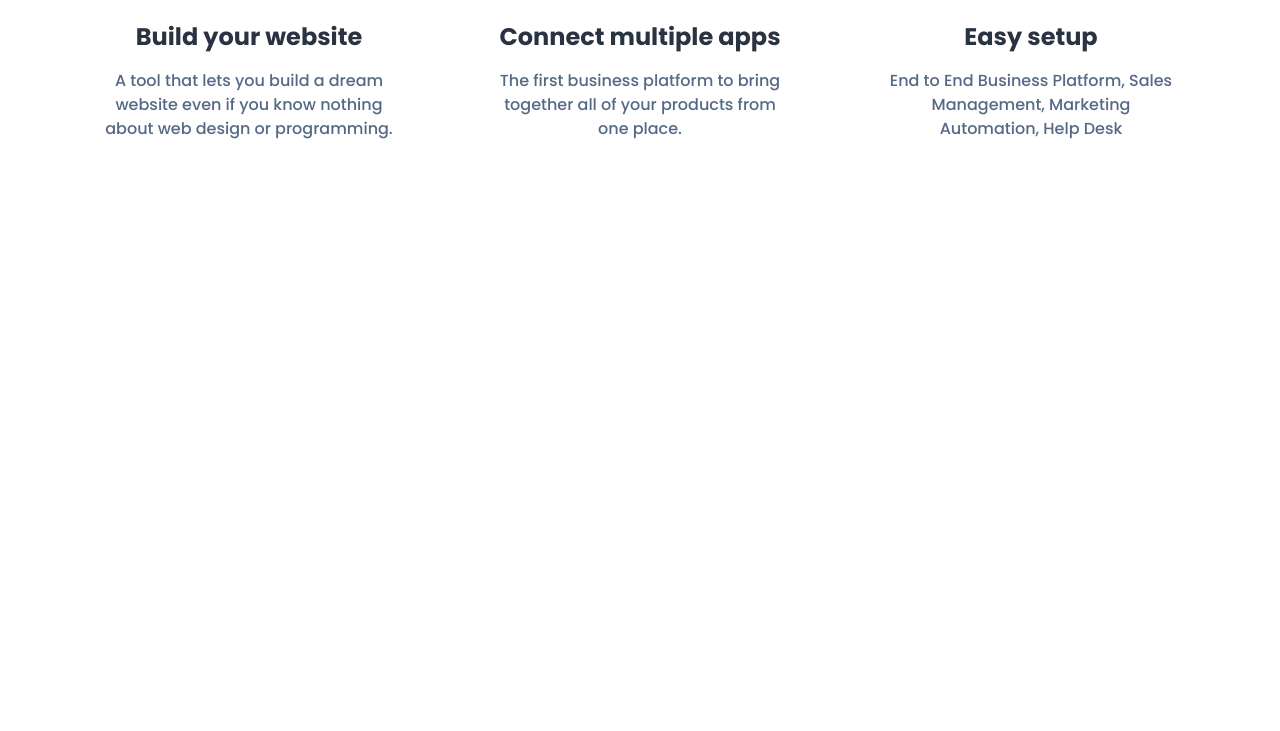
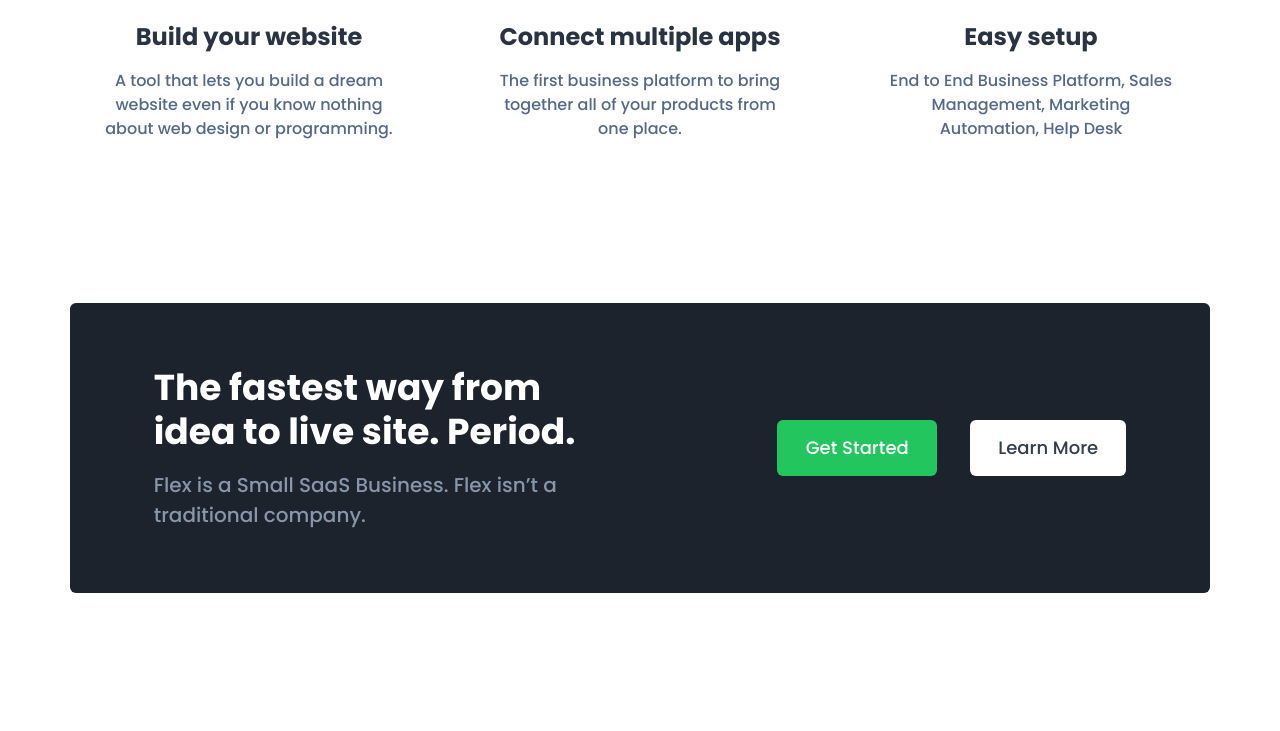
Before and after one commit to robo1412/Homework-12, a plain HTML site: page index.html in a window 1280 px wide. Shown: the part 1493-2224 px from the top of the page. Before the commit the page ends 1796 px from the top, so only its background shows below. Drawn offline with Linux system fonts and the light colour scheme; files whose address does not match are found by name.

Commit message:
add section2

```diff
--- a/css/style.css
+++ b/css/style.css
@@ -246,7 +246,7 @@
     align-items: center;
     font-family: Poppins;
     font-weight: 500;
-    /* font-size: 12px; */
+    font-size: 12px;
     color: #22C55E;
 
 }
@@ -319,3 +319,92 @@
     text-align: center;
     color: #556987;
 }
+
+/* section #2 */
+
+.section2 {
+    max-width: 1440px;
+    height: 428px;
+}
+.sect2-container {
+    max-width: 1140px;
+    width: 100%;
+    height: 290px;
+    background-color: #1C232D;
+    margin: 0 auto;
+    border-radius: 6px;
+    display: flex;
+    justify-content: space-around;
+    align-items: center;
+}
+.sect2-text {
+    max-width: 456px;
+    width: 100%;
+    height: 164px;
+    display: flex;
+    flex-direction: column;
+    row-gap: 16px;
+}
+.sect2-text h4 {
+    max-width: 456px;
+    width: 100%;
+    font-family: Poppins bold;
+    font-weight: 700;
+    font-size: 36px;
+    line-height: 44px;
+    letter-spacing: -2%;
+    color: #FFFFFF;
+}
+.sect2-text p {
+    max-width: 456px;
+    width: 100%;
+    font-family: Poppins medium;
+    font-weight: 500;
+    font-size: 20px;
+    line-height: 30px;
+    color: #8896AB;
+}
+.sect2-buttons {
+    max-width: 349px;
+    width: 100%;
+    height: 56px;
+    display: flex;
+    justify-content: space-between;
+    align-items: center;
+}
+.getstarted {
+    width: 160px;
+    height: 56px;
+    background-color: #22C55E;
+    border-radius: 6px;
+    display: flex;
+    justify-content: center;
+    align-items: center;
+}
+.get-started-btn {
+    background-color: #22C55E;
+    border: none;
+    color: #FFFFFF;
+    font-family: Poppins medium;
+    font-weight: 500;
+    font-size: 18px;
+    line-height: 28px;
+}
+.learn-more {
+    width: 156px;
+    height: 56px;
+    background-color: #FFFFFF;
+    border-radius: 6px;
+    display: flex;
+    justify-content: center;
+    align-items: center;
+}
+.learn-more-btn {
+    background-color: #FFFFFF;
+    border: none;
+    color: #333F51;
+    font-family: Poppins medium;
+    font-weight: 500;
+    font-size: 18px;
+    line-height: 28px;
+}
--- a/index.html
+++ b/index.html
@@ -1,20 +1,23 @@
 <!DOCTYPE html>
 <html lang="en">
   <head>
-    <meta charset="UTF-8">
-    <meta name="viewport" content="width=device-width, initial-scale=1.0">
+    <meta charset="UTF-8" />
+    <meta name="viewport" content="width=device-width, initial-scale=1.0" />
     <title>Document</title>
-    <link rel="stylesheet" href="css/reset.css">
-    <link rel="stylesheet" href="css/style.css">
-    <link rel="stylesheet" href="css/fonts.css">
-    <link rel="stylesheet" href="https://cdnjs.cloudflare.com/ajax/libs/font-awesome/6.4.2/css/all.min.css">
+    <link rel="stylesheet" href="css/reset.css" />
+    <link rel="stylesheet" href="css/style.css" />
+    <link rel="stylesheet" href="css/fonts.css" />
+    <link
+      rel="stylesheet"
+      href="https://cdnjs.cloudflare.com/ajax/libs/font-awesome/6.4.2/css/all.min.css"
+    />
   </head>
   <body>
     <header class="header">
       <div class="header-container">
         <div class="header-wraper">
           <div class="header-logo">
-                    <img src="images/Logo.png" alt="logo">
+            <img src="images/Logo.png" alt="logo" />
           </div>
           <div class="navigation">
             <nav>
@@ -39,7 +42,7 @@
               <a href="#"> Log In</a>
             </div>
             <div class="signup">
-                        <button class="btn-signup" type="button"> Sign Up</button>
+              <button class="btn-signup" type="button">Sign Up</button>
             </div>
           </div>
         </div>
@@ -49,21 +52,35 @@
               <p>HEADER</p>
             </div>
             <div class="text">
-                        <h3>A small business is only as good as its tools. </h3>
-                        <p>We’re different. Flex is the only saas business platform that lets you run your business on one platform, seamlessly across all digital channels.</p>
+              <h3>A small business is only as good as its tools.</h3>
+              <p>
+                We’re different. Flex is the only saas business platform that
+                lets you run your business on one platform, seamlessly across
+                all digital channels.
+              </p>
             </div>
             <div class="email-access">
               <div class="email">
                 <label for="email"></label>
                 <i class="fa-regular fa-envelope"></i>
-                            <input class="input-element" type="email" name="myemail" id="email" placeholder="Enter your work email">
+                <input
+                  class="input-element"
+                  type="email"
+                  name="myemail"
+                  id="email"
+                  placeholder="Enter your work email"
+                />
               </div>
               <div class="access">
-                            <button class="access-btn" type="submit"> Get early access</button>
+                <button class="access-btn" type="submit">
+                  Get early access
+                </button>
               </div>
             </div>
             <div class="free-trial">
-                        <p>Start your free 14-day trial today, no credit card required.</p>
+              <p>
+                Start your free 14-day trial today, no credit card required.
+              </p>
             </div>
           </div>
         </div>
@@ -73,21 +90,20 @@
           </div>
           <div class="logos">
             <a href="#">
-                        <img src="images/jiggle.svg" alt="logo">
+              <img src="images/jiggle.svg" alt="logo" />
             </a>
             <a href="#">
-                        <img src="images/symtric.svg" alt="logo">
+              <img src="images/symtric.svg" alt="logo" />
             </a>
             <a href="#">
-                        <img src="images/wishelp.svg" alt="logo">
+              <img src="images/wishelp.svg" alt="logo" />
             </a>
             <a href="#">
-                        <img src="images/resecurb.svg" alt="logo">
+              <img src="images/resecurb.svg" alt="logo" />
             </a>
             <a href="#">
-                        <img src="images/welytics.svg" alt="logo">
+              <img src="images/welytics.svg" alt="logo" />
             </a>
-
           </div>
         </div>
       </div>
@@ -102,50 +118,90 @@
             <p>FEATURES</p>
           </div>
           <h3>Gain more insight into how people use your</h3>
-                <p>With our integrated CRM, project management, collaboration and invoicing capabilities, you can manage every aspect of your business in one secure platform.</p>
+          <p>
+            With our integrated CRM, project management, collaboration and
+            invoicing capabilities, you can manage every aspect of your business
+            in one secure platform.
+          </p>
         </div>
         <div class="sect1-blocks">
           <div class="block">
             <div class="block-icon">
-                        <img src="images/message.png" alt="">
+              <img src="images/message.png" alt="" />
             </div>
             <h4>Measure your performance</h4>
-                    <p>Stay connected with your team and make quick decisions wherever you are. </p>
+            <p>
+              Stay connected with your team and make quick decisions wherever
+              you are.
+            </p>
           </div>
           <div class="block">
             <div class="block-icon">
-                        <img src="images/chart.png" alt="">
+              <img src="images/chart.png" alt="" />
             </div>
             <h4>Custom analytics</h4>
-                    <p>Get a complete sales dashboard in the cloud. See activity, revenue and social metrics all in one place.</p>
+            <p>
+              Get a complete sales dashboard in the cloud. See activity, revenue
+              and social metrics all in one place.
+            </p>
           </div>
           <div class="block">
             <div class="block-icon">
-                        <img src="images/users.png" alt="">
+              <img src="images/users.png" alt="" />
             </div>
             <h4>Team Management</h4>
-                    <p>Our calendar lets you know what is happening with customer and projects so you</p>
+            <p>
+              Our calendar lets you know what is happening with customer and
+              projects so you
+            </p>
           </div>
           <div class="block">
             <div class="block-icon">
-                        <img src="images/edit.png" alt="">
+              <img src="images/edit.png" alt="" />
             </div>
             <h4>Build your website</h4>
-                    <p>A tool that lets you build a dream website even if you know nothing about web design or programming.</p>
+            <p>
+              A tool that lets you build a dream website even if you know
+              nothing about web design or programming.
+            </p>
           </div>
           <div class="block">
             <div class="block-icon">
-                        <img src="images/grid.png" alt="">
+              <img src="images/grid.png" alt="" />
             </div>
             <h4>Connect multiple apps</h4>
-                    <p>The first business platform to bring together all of your products from one place.</p>
+            <p>
+              The first business platform to bring together all of your products
+              from one place.
+            </p>
           </div>
           <div class="block">
             <div class="block-icon">
-                        <img src="images/settings.png" alt="">
+              <img src="images/settings.png" alt="" />
             </div>
             <h4>Easy setup</h4>
-                    <p>End to End Business Platform, Sales Management, Marketing Automation, Help Desk</p>
+            <p>
+              End to End Business Platform, Sales Management, Marketing
+              Automation, Help Desk
+            </p>
+          </div>
+        </div>
+      </div>
+    </section>
+    <!-- section #2 -->
+
+    <section class="section2">
+      <div class="sect2-container">
+        <div class="sect2-text">
+            <h4>The fastest way from idea to live site. Period.</h4>
+            <p>Flex is a Small SaaS Business. Flex isn’t a traditional company.</p>
+        </div>
+        <div class="sect2-buttons">
+            <div class="getstarted">
+                <button class="get-started-btn" type="button">Get Started</button>
+            </div>
+            <div class="learn-more">
+                <button class="learn-more-btn" type="button">Learn More</button>
             </div>
         </div>
       </div>
```
Lines whose indentation alone changed are shown as unchanged.
